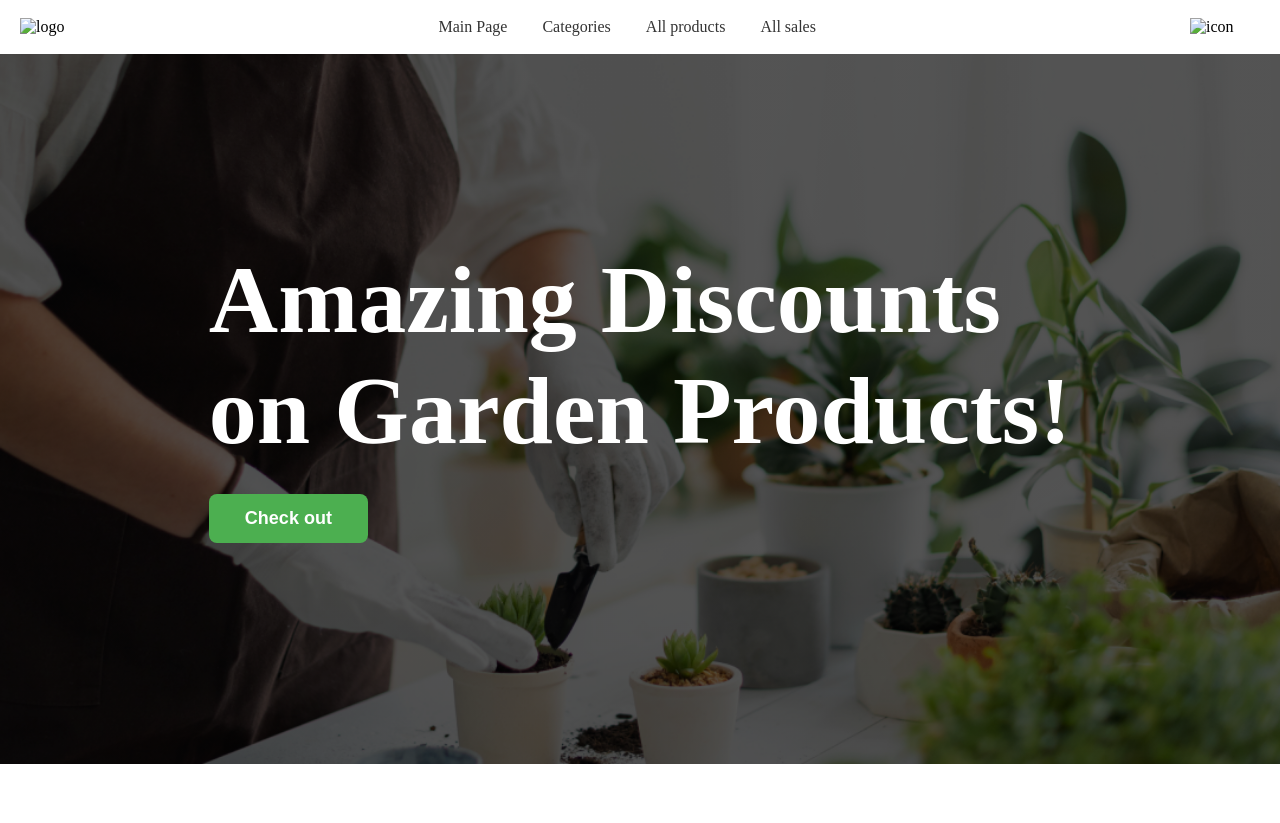
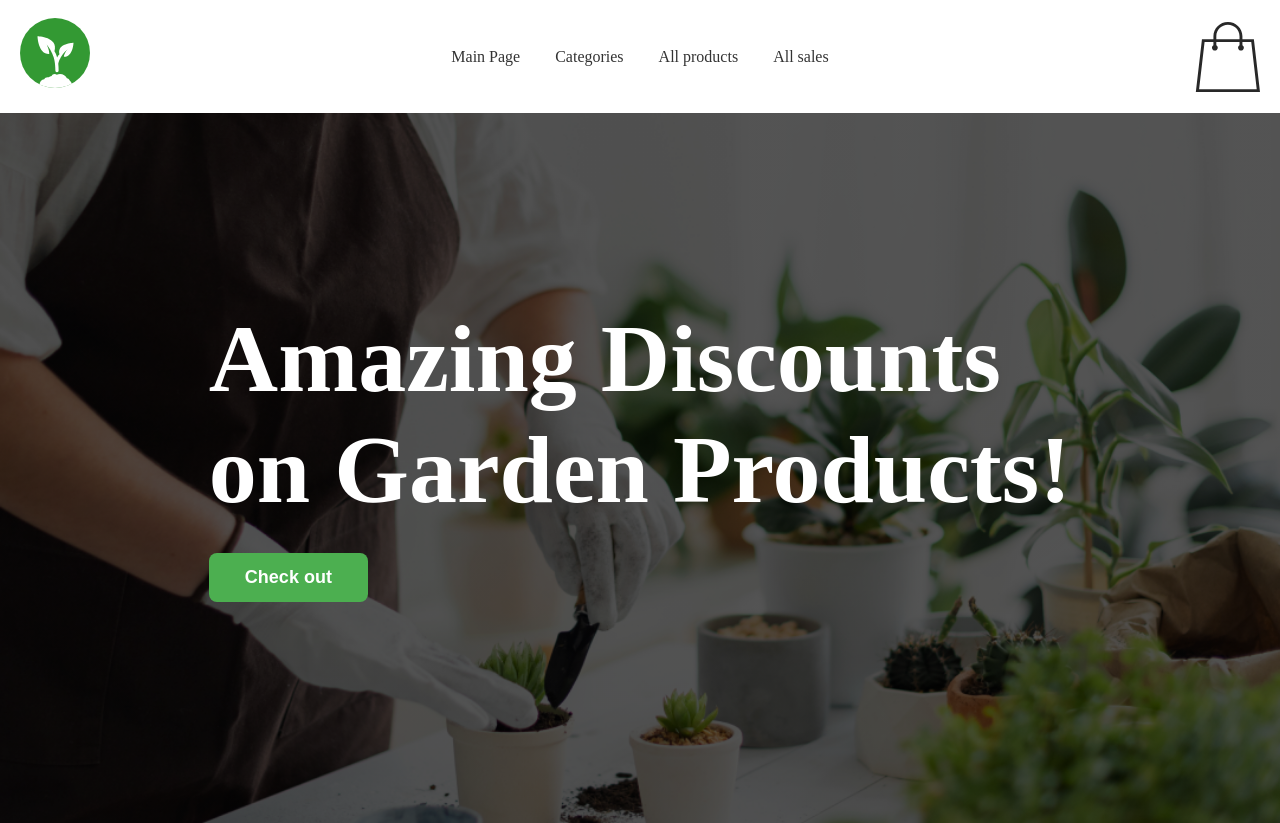
Before and after one commit to AKE2303/Garden-Products, a plain HTML site: page index.html in a window 1280 px wide. Before the commit the page ends 800 px from the top, so only its background shows below. Drawn offline with Linux system fonts and the light colour scheme; files whose address does not match are found by name.

Commit message:
Fix HTML formatting and update logo/icon paths

```diff
--- a/index.html
+++ b/index.html
@@ -13,7 +13,7 @@
     <header class="header">
         <div class="container">
             <div class="logo">
-                <img src="./img/logo (1).svg" alt="logo">
+                <img src="./logo (1).svg" alt="logo">
             </div>
 
             <div class="txt">
@@ -33,7 +33,7 @@
                 </ul>
             </div>
 
-            <img src="./img/icon.svg" alt="icon">
+            <img src="./icon.svg" alt="icon">
 
 
         </div>
@@ -54,4 +54,5 @@
 
 </body>
 
+
 </html>
```
